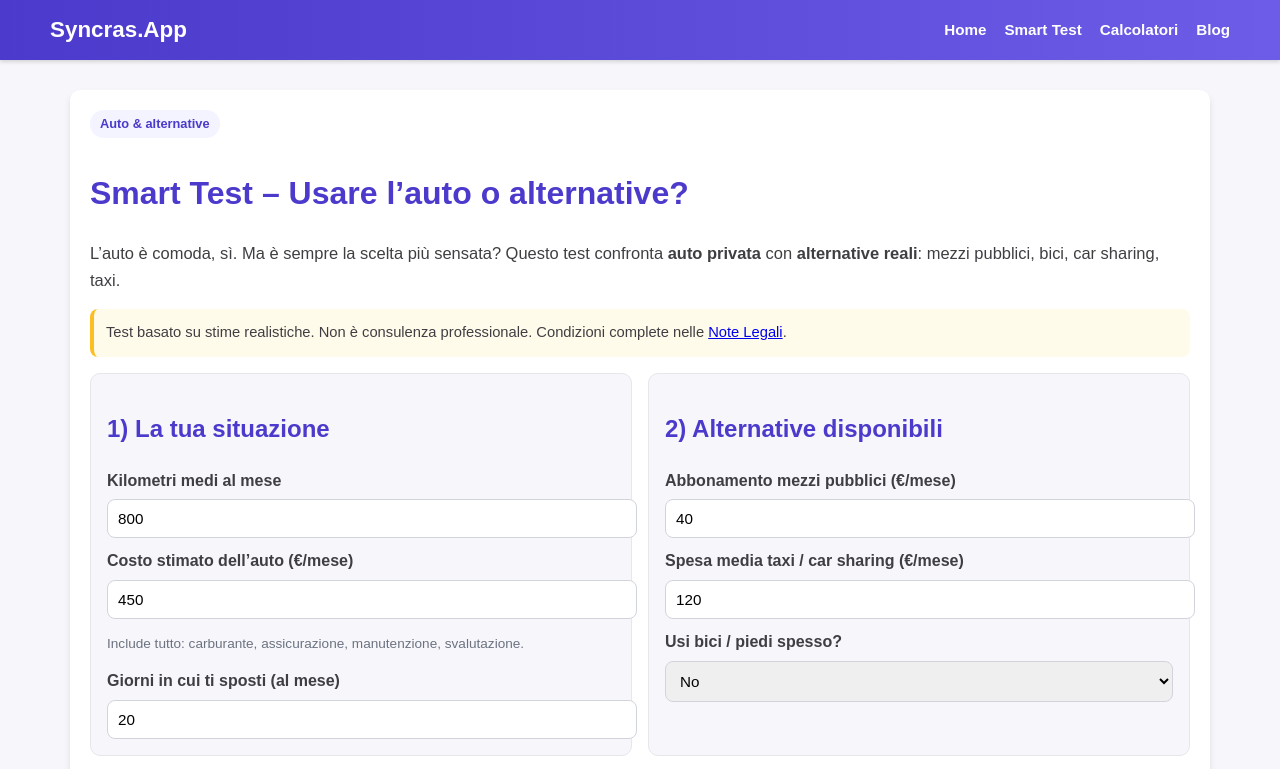
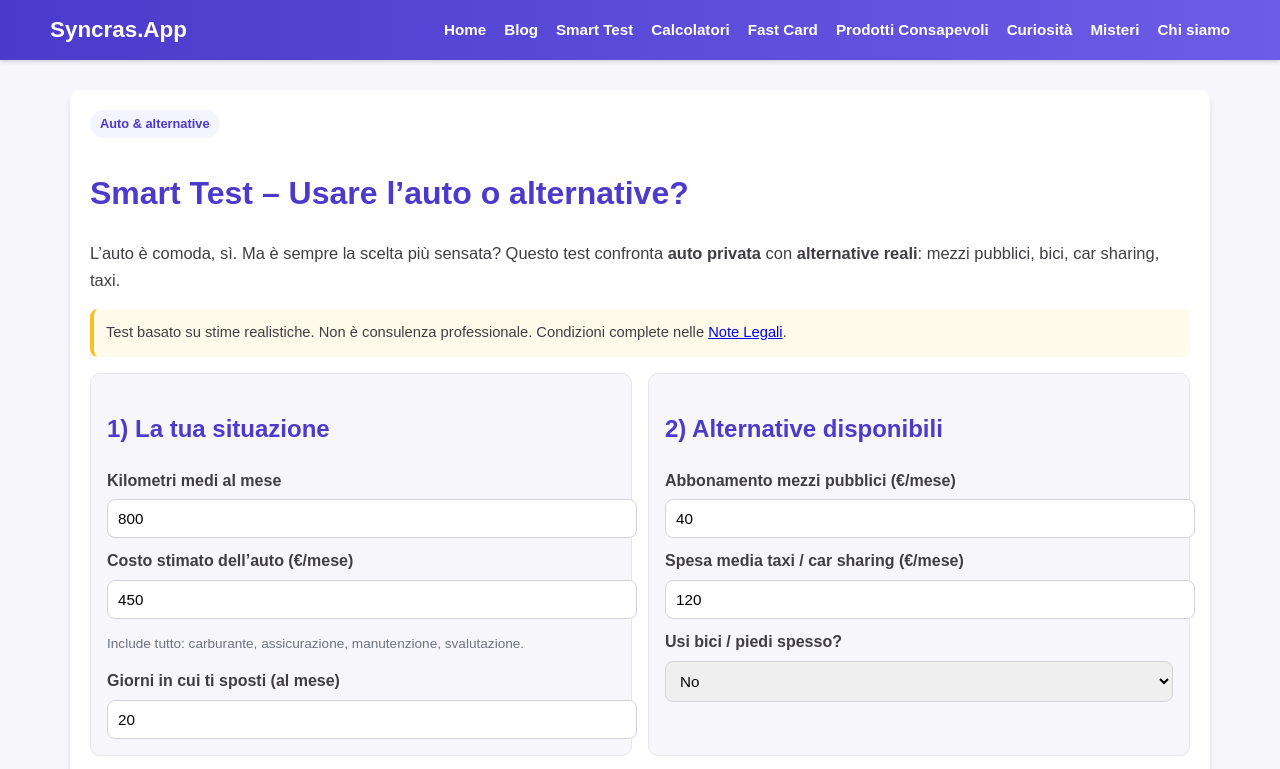
Before and after one commit to Cardiopalma75/syncras, a plain HTML site: page smart-test/usare-auto-o-alternative.html in a window 1280 px wide. Shown: the top 769 px of the page. Drawn offline with Linux system fonts and the light colour scheme.

Commit message:
Update usare-auto-o-alternative.html

```diff
--- a/smart-test/usare-auto-o-alternative.html
+++ b/smart-test/usare-auto-o-alternative.html
@@ -213,9 +213,15 @@
     <button class="menu-toggle" onclick="toggleMenu()">Menu ☰</button>
     <nav id="main-nav">
       <a href="index.html">Home</a>
-      <a href="smart-test.html">Smart Test</a>
-      <a href="calcolatori.html">Calcolatori</a>
-      <a href="blog.html">Blog</a>
+<a href="blog.html">Blog</a>
+<a href="smart-test.html">Smart Test</a>
+<a href="calcolatori.html">Calcolatori</a>
+<a href="fast-card.html">Fast Card</a>
+<a href="offerte.html">Prodotti Consapevoli</a>
+<a href="curiosita.html">Curiosità</a>
+<a href="misteri.html">Misteri</a>
+<a href="chi.html">Chi siamo</a>
+
     </nav>
   </div>
 </header>
```
